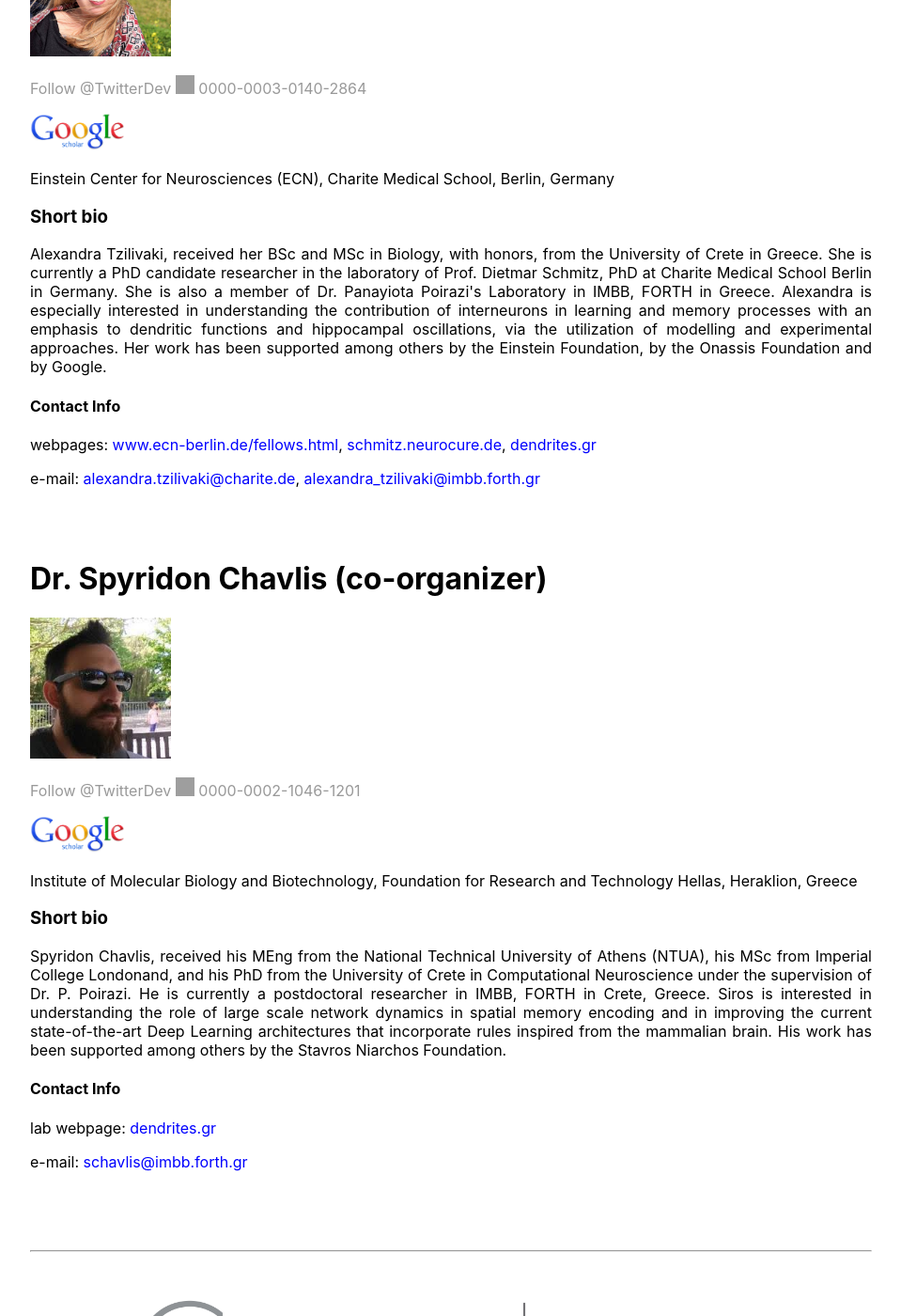
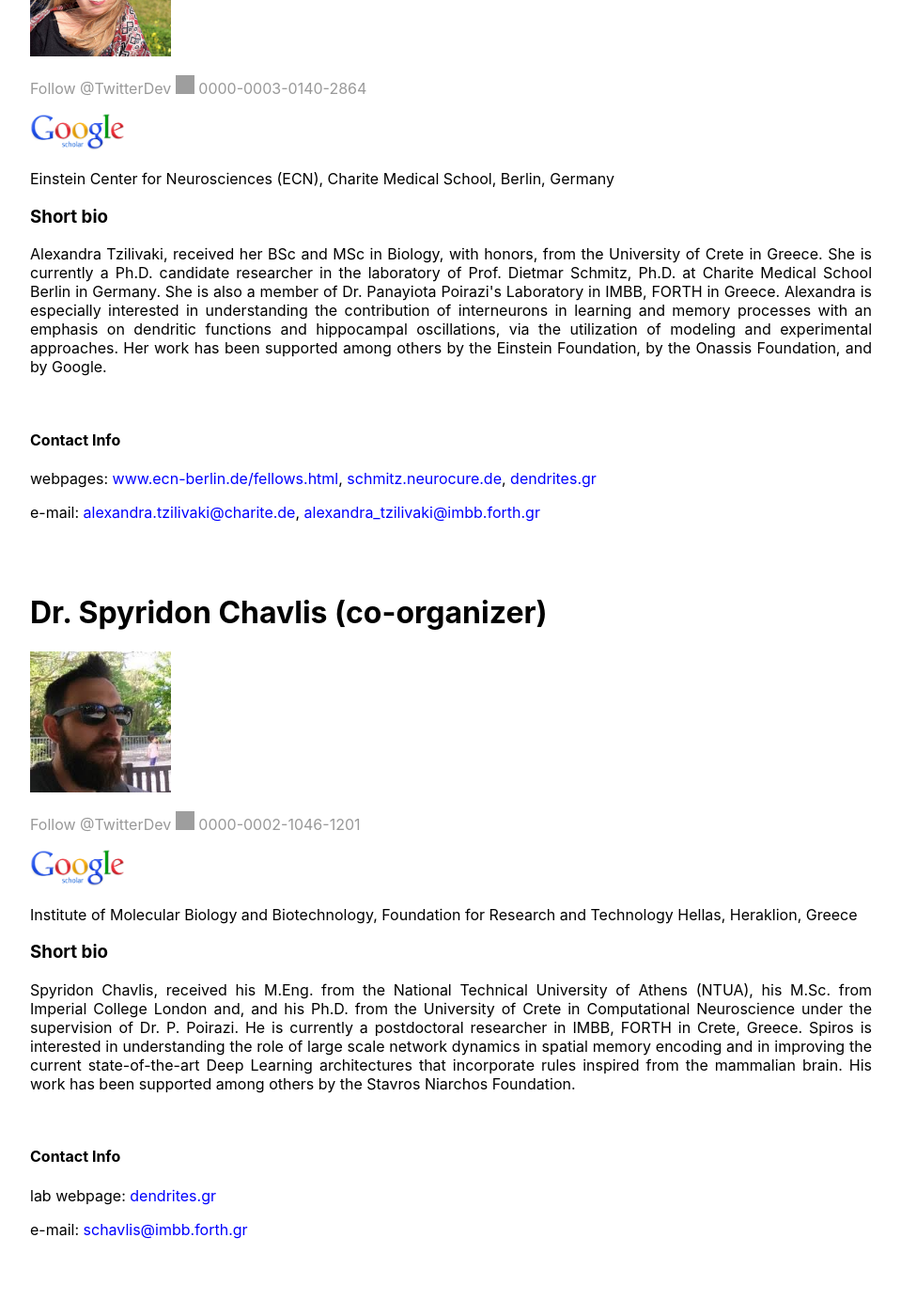
Before and after one commit to spirosChv/ocns2021interneurons, a Jekyll site: the page built from aboutus/index.html, in a window 1280 px wide and 1400 px high, scrolled down 384 px. Shown: the whole window at 94% size, without its empty margins (160-1119 px from the left). Built offline with Jekyll 4.4.1, drawn with Linux system fonts in a browser that asks for light colours; comment, search, counter and statistics services are not loaded; grey boxes are pictures that could not be loaded.

Commit message:
minor fixes (typos)

```diff
--- a/aboutus/index.html
+++ b/aboutus/index.html
@@ -24,9 +24,11 @@ title: Organizers
 	<p> Einstein Center for Neurosciences (ECN), Charite Medical School, Berlin, Germany</p>
 
 	<h3> Short bio</h3>
-	<p> Alexandra Tzilivaki, received her BSc and MSc in Biology, with honors, from the University of Crete in Greece. She is currently a PhD candidate researcher in the laboratory of Prof. Dietmar Schmitz, PhD at Charite  Medical School Berlin in Germany. She is also a member of Dr. Panayiota Poirazi's Laboratory in IMBB, FORTH in Greece.
-	Alexandra is especially interested in understanding the contribution of interneurons in learning and memory processes with an emphasis to dendritic functions and hippocampal oscillations, via the utilization of  modelling and experimental approaches.
-	Her work has been supported among others by the Einstein Foundation, by the Onassis Foundation and by Google.
+	<p>
+		Alexandra Tzilivaki, received her BSc and MSc in Biology, with honors, from the University of Crete in Greece. She is currently a Ph.D. candidate researcher in the laboratory of Prof. Dietmar Schmitz, Ph.D. at Charite  Medical School Berlin in Germany. She is also a member of Dr. Panayiota Poirazi's Laboratory in IMBB, FORTH in Greece.
+		Alexandra is especially interested in understanding the contribution of interneurons in learning and memory processes with an emphasis on dendritic functions and hippocampal oscillations, via the utilization of modeling and experimental approaches.
+		Her work has been supported among others by the Einstein Foundation, by the Onassis Foundation, and by Google.
+	</p>
 
 	<br> <h4>Contact Info</h4>
 	<p>webpages:
@@ -62,12 +64,14 @@ title: Organizers
     Heraklion, Greece</p>
 
 	<h3> Short bio</h3>
-	<p> Spyridon Chavlis, received his MEng from the National Technical University of Athens (NTUA), his MSc from Imperial College Londonand, and his PhD from
+	<p>
+		Spyridon Chavlis, received his M.Eng. from the National Technical University of Athens (NTUA), his M.Sc. from Imperial College London and, and his Ph.D. from
 		the University of Crete in Computational Neuroscience under the supervision of Dr. P. Poirazi.
 		He is currently a postdoctoral researcher in IMBB, FORTH in Crete, Greece.
-		Siros is interested in understanding the role of large scale network dynamics in spatial memory encoding and
+		Spiros is interested in understanding the role of large scale network dynamics in spatial memory encoding and
 		in improving the current state-of-the-art Deep Learning architectures that incorporate rules inspired from the mammalian brain.
 		His work has been supported among others by the Stavros Niarchos Foundation.
+	</p>
 
 	<br> <h4>Contact Info</h4>
   	<p> lab webpage: <a style="color:blue" href="http://www.dendrites.gr/" target="_blank" rel="noopener noreferrer">dendrites.gr</a></p>
```
